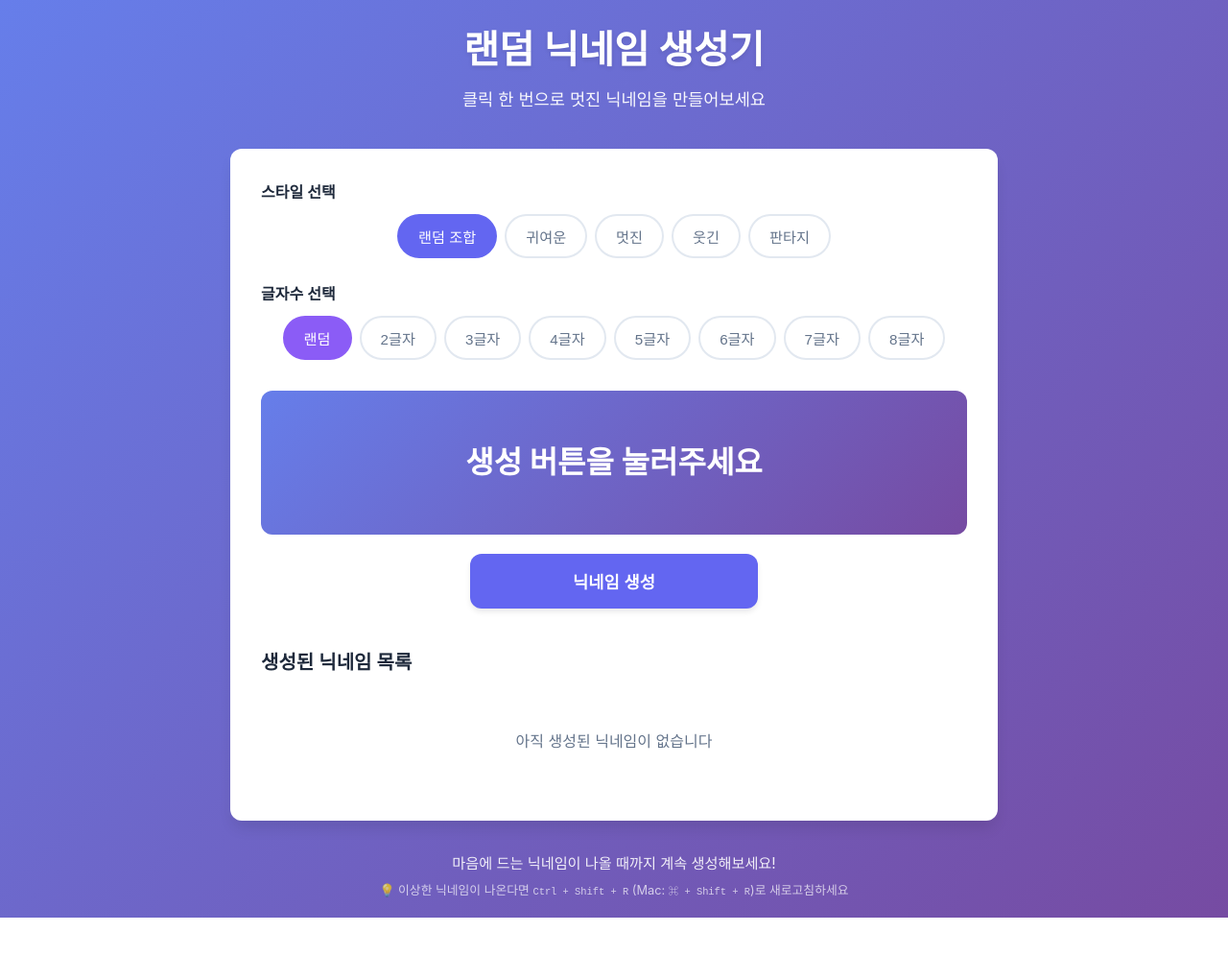
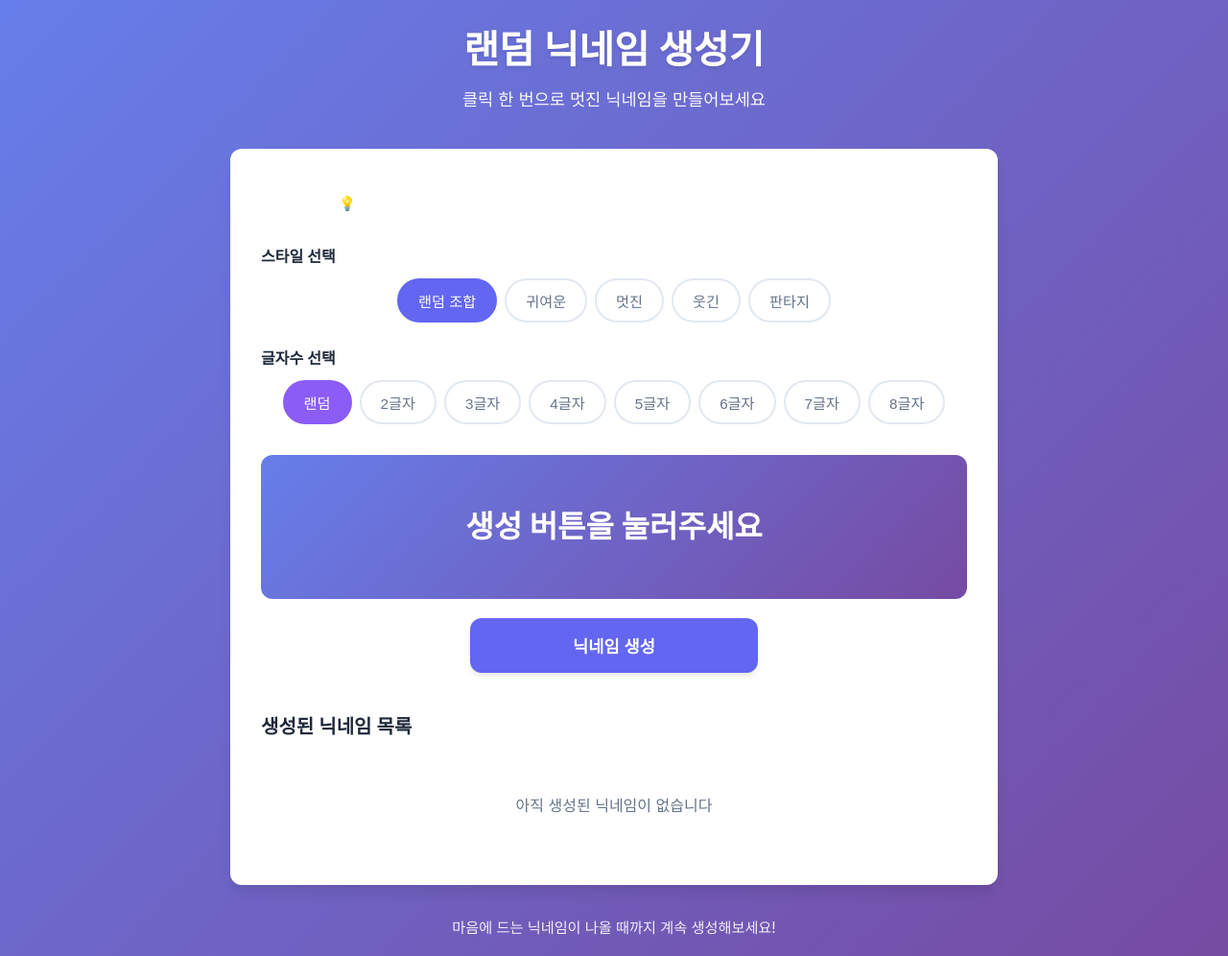
Before and after one commit to junguk03/random_nickname, a plain HTML site: page index.html in a window 1280 px wide. Shown: the whole page at 96% size. Before the commit the page ends 956 px from the top, so only its background shows below. Drawn offline with Linux system fonts and the light colour scheme.

Commit message:
fix: message

```diff
--- a/index.html
+++ b/index.html
@@ -25,6 +25,10 @@
         </header>
 
         <main class="main">
+            <div style="background: rgba(255, 255, 255, 0.1); padding: 12px 20px; border-radius: 8px; margin-bottom: 20px; text-align: center; border: 1px solid rgba(255, 255, 255, 0.2);">
+                <p style="margin: 0; font-size: 0.9em; color: rgba(255, 255, 255, 0.9);">💡 이상한 닉네임이 나온다면 <kbd style="background: rgba(255, 255, 255, 0.2); padding: 2px 6px; border-radius: 4px; font-family: monospace;">Ctrl + Shift + R</kbd> (Mac: <kbd style="background: rgba(255, 255, 255, 0.2); padding: 2px 6px; border-radius: 4px; font-family: monospace;">⌘ + Shift + R</kbd>)로 새로고침하세요</p>
+            </div>
+
             <section class="category-section">
                 <h3 class="section-title">스타일 선택</h3>
                 <div class="category-buttons">
@@ -75,7 +79,6 @@
 
         <footer class="footer">
             <p class="footer-text">마음에 드는 닉네임이 나올 때까지 계속 생성해보세요!</p>
-            <p class="footer-text" style="font-size: 0.8em; opacity: 0.7; margin-top: 8px;">💡 이상한 닉네임이 나온다면 <kbd>Ctrl + Shift + R</kbd> (Mac: <kbd>⌘ + Shift + R</kbd>)로 새로고침하세요</p>
         </footer>
     </div>
 
```
